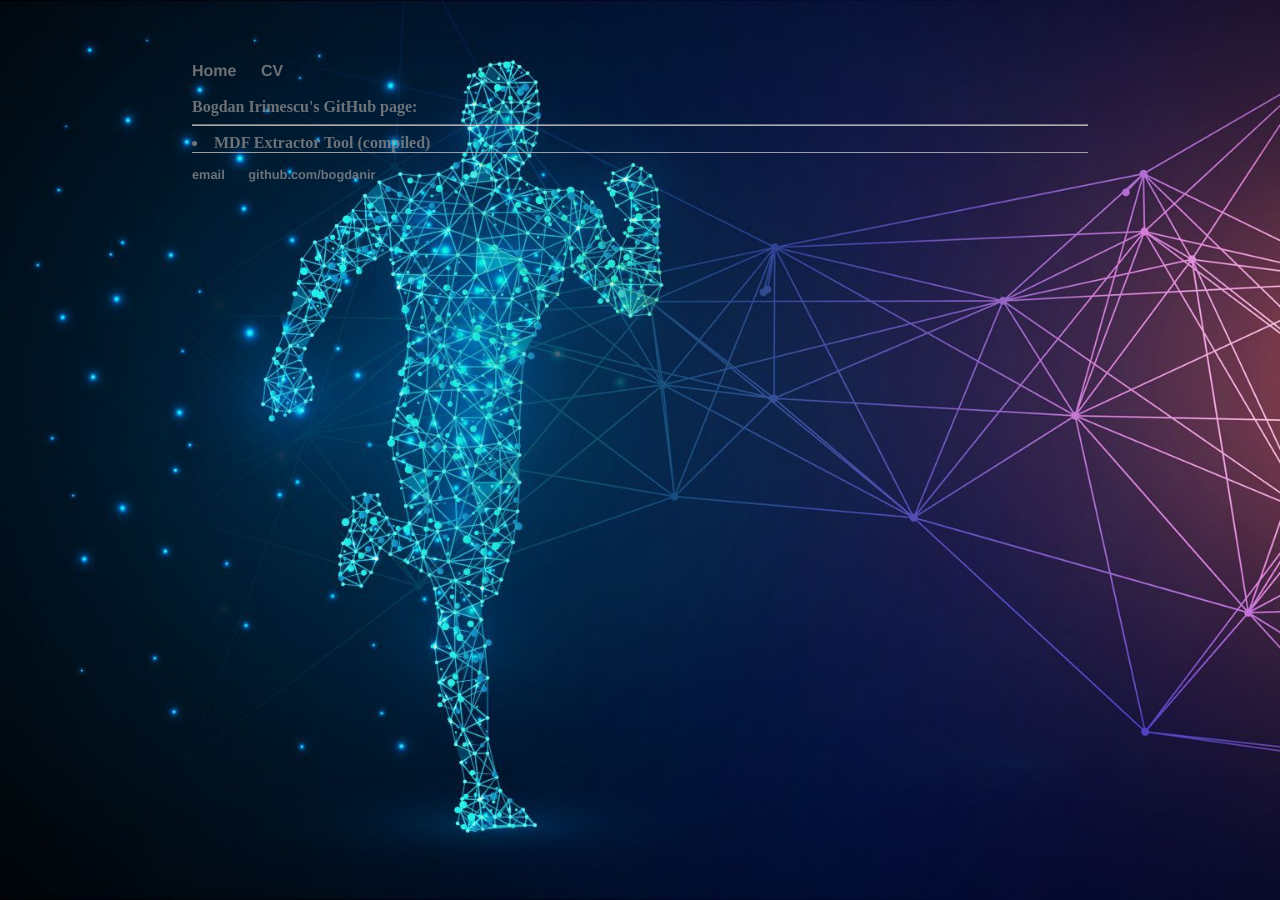
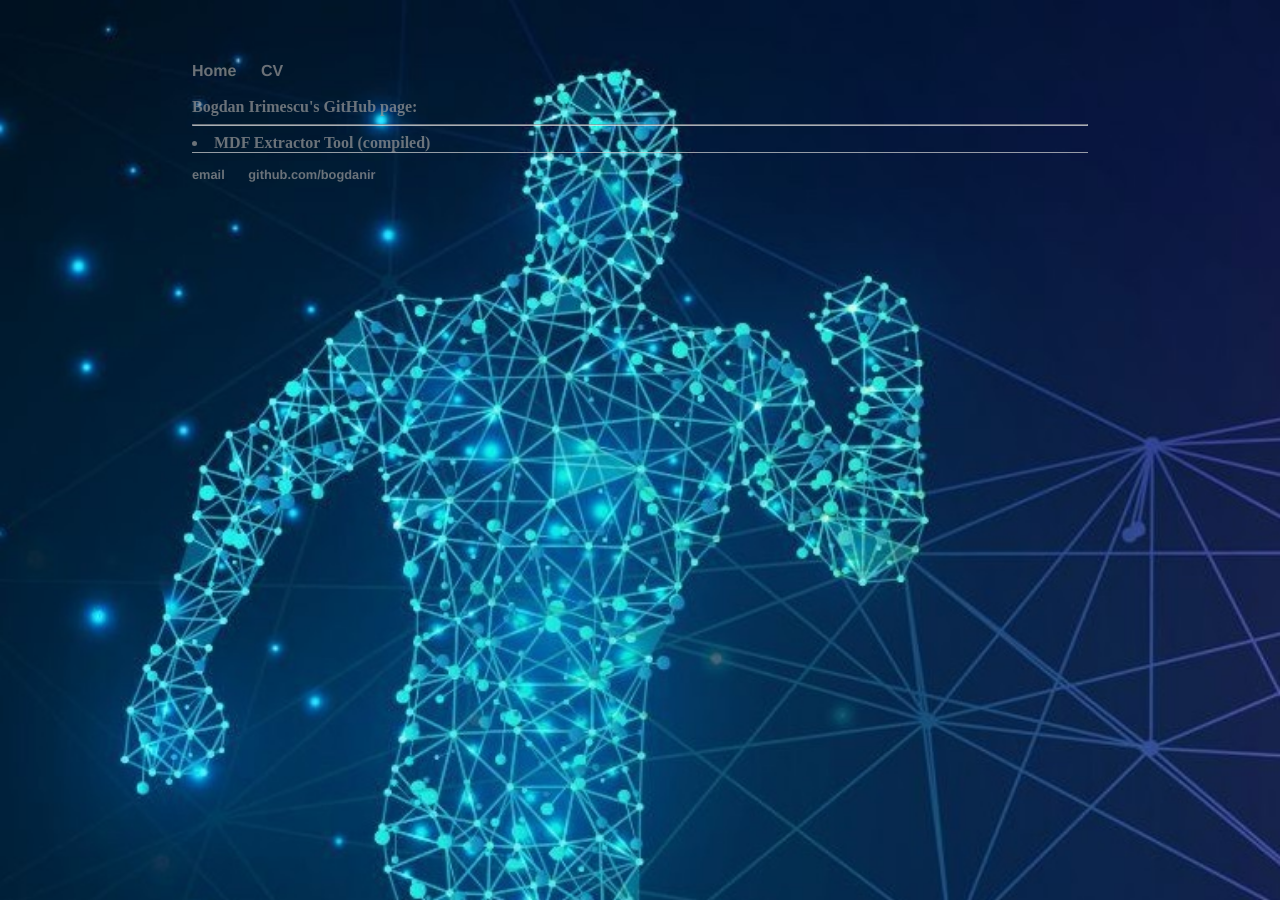
Before and after one commit to bogdanir/MDFextract, a Jekyll site: the page built from index.html, in a window 1280 px wide. Built offline with Jekyll 4.4.1, drawn with Linux system fonts in a browser that asks for light colours.

Commit message:
Update default.html

```diff
--- a/_layouts/default.html
+++ b/_layouts/default.html
@@ -46,7 +46,7 @@
         </div>
                 <style>
     body   {
-       background-image: url("/1614824.jpg");
+       background-image: url("/1111.jpg");
        background-repeat: no-repeat;
        opacity: 0.7;
        background-attachment: fixed;
```
